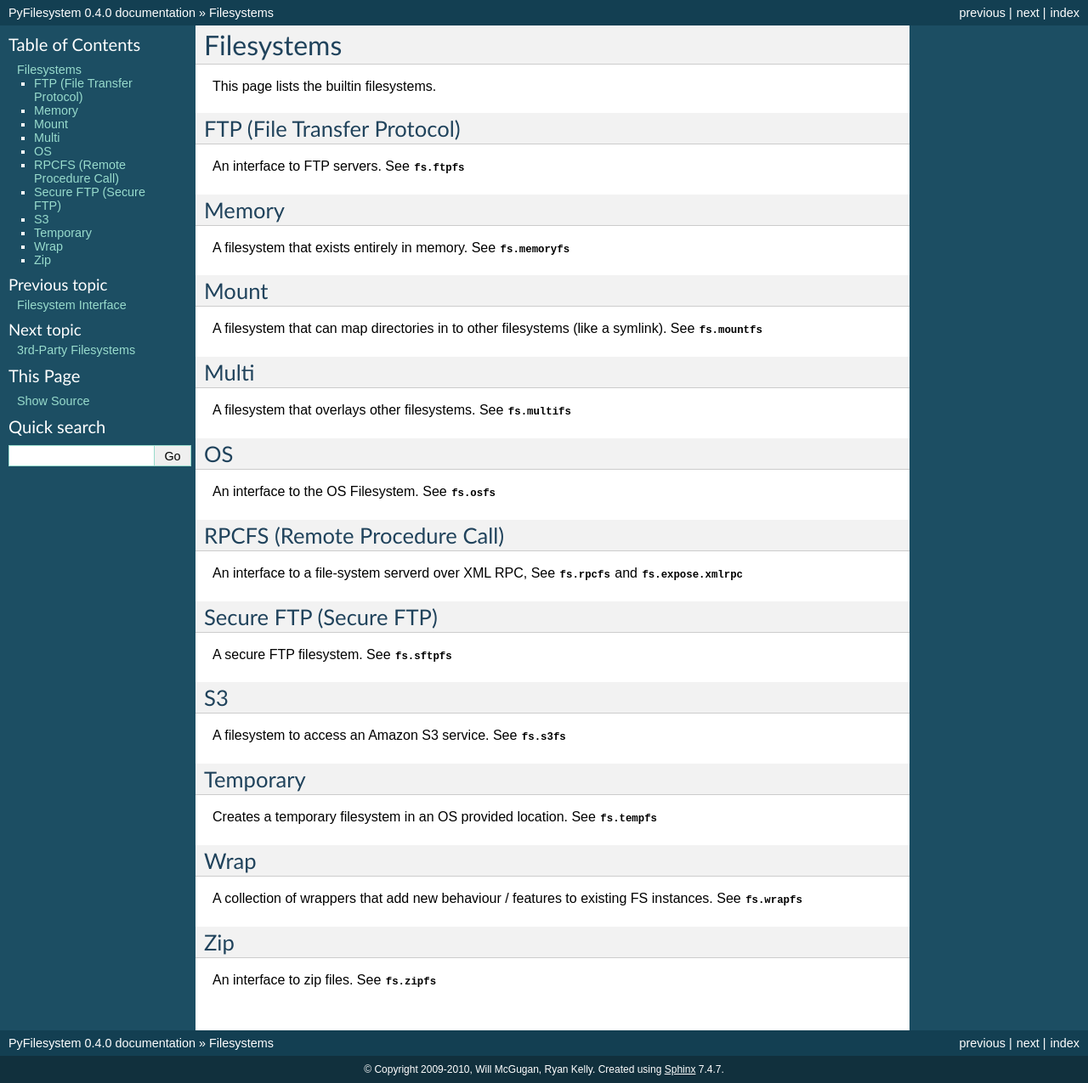
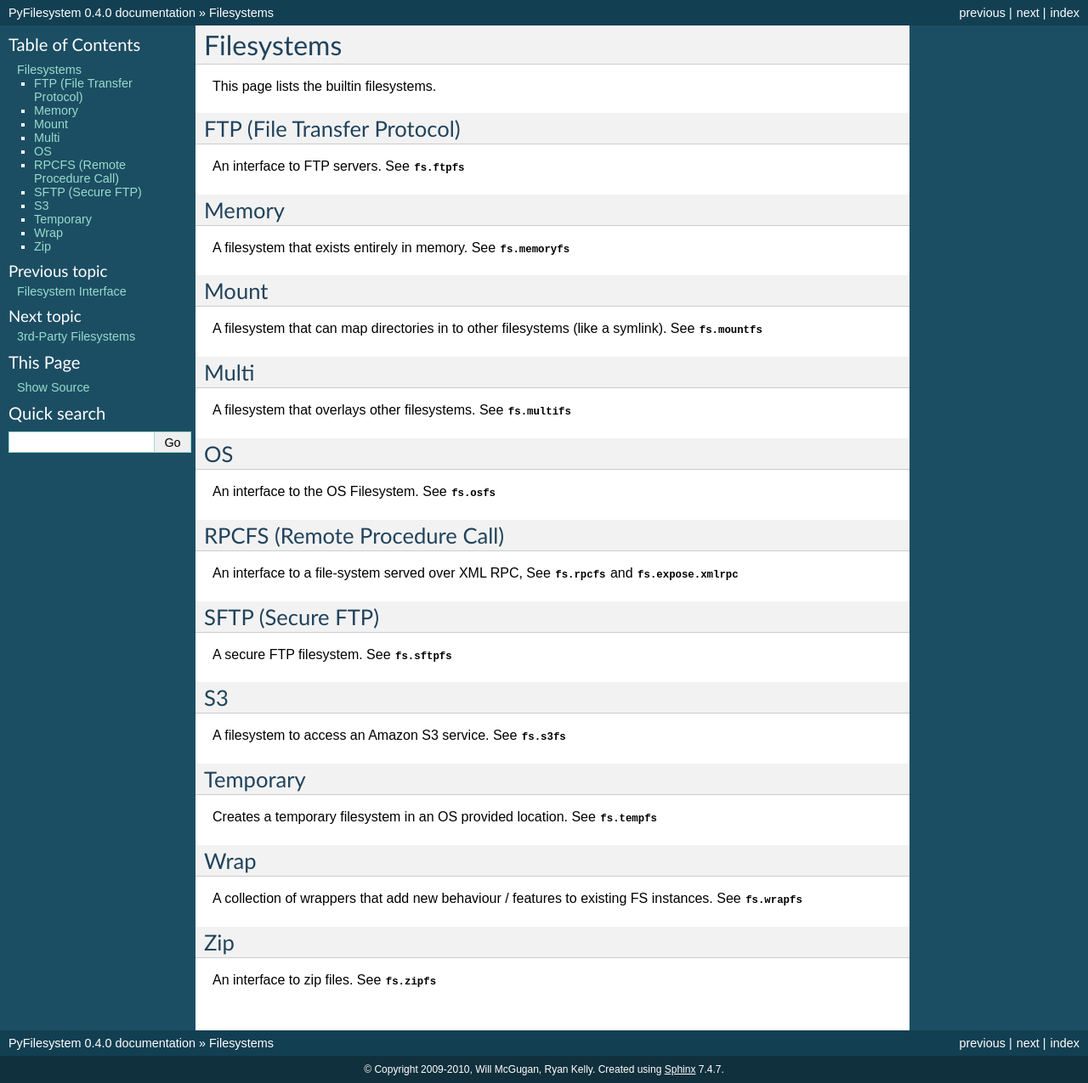
Before and after one commit to PyFilesystem/pyfilesystem, a Sphinx documentation site: the page built from docs/filesystems.rst, in a window 1280 px wide. Shown: the whole page at 85% size. Built offline with Sphinx 7.4.7, drawn with Linux system fonts in a browser that asks for light colours.

Commit message:
doc tweak

```diff
--- a/docs/filesystems.rst
+++ b/docs/filesystems.rst
@@ -7,7 +7,6 @@ This page lists the builtin filesystems.
 FTP (File Transfer Protocol)
 ----------------------------
 An interface to FTP servers. See :mod:`fs.ftpfs`
-
 
 Memory
 ------
@@ -31,10 +30,10 @@ An interface to the OS Filesystem. See :mod:`fs.osfs`
 
 RPCFS (Remote Procedure Call)
 -----------------------------
-An interface to a file-system serverd over XML RPC, See :mod:`fs.rpcfs` and :mod:`fs.expose.xmlrpc`
+An interface to a file-system served over XML RPC, See :mod:`fs.rpcfs` and :mod:`fs.expose.xmlrpc`
 
 
-Secure FTP (Secure FTP)
+SFTP (Secure FTP)
 -----------------------
 A secure FTP filesystem. See :mod:`fs.sftpfs`
 
```
